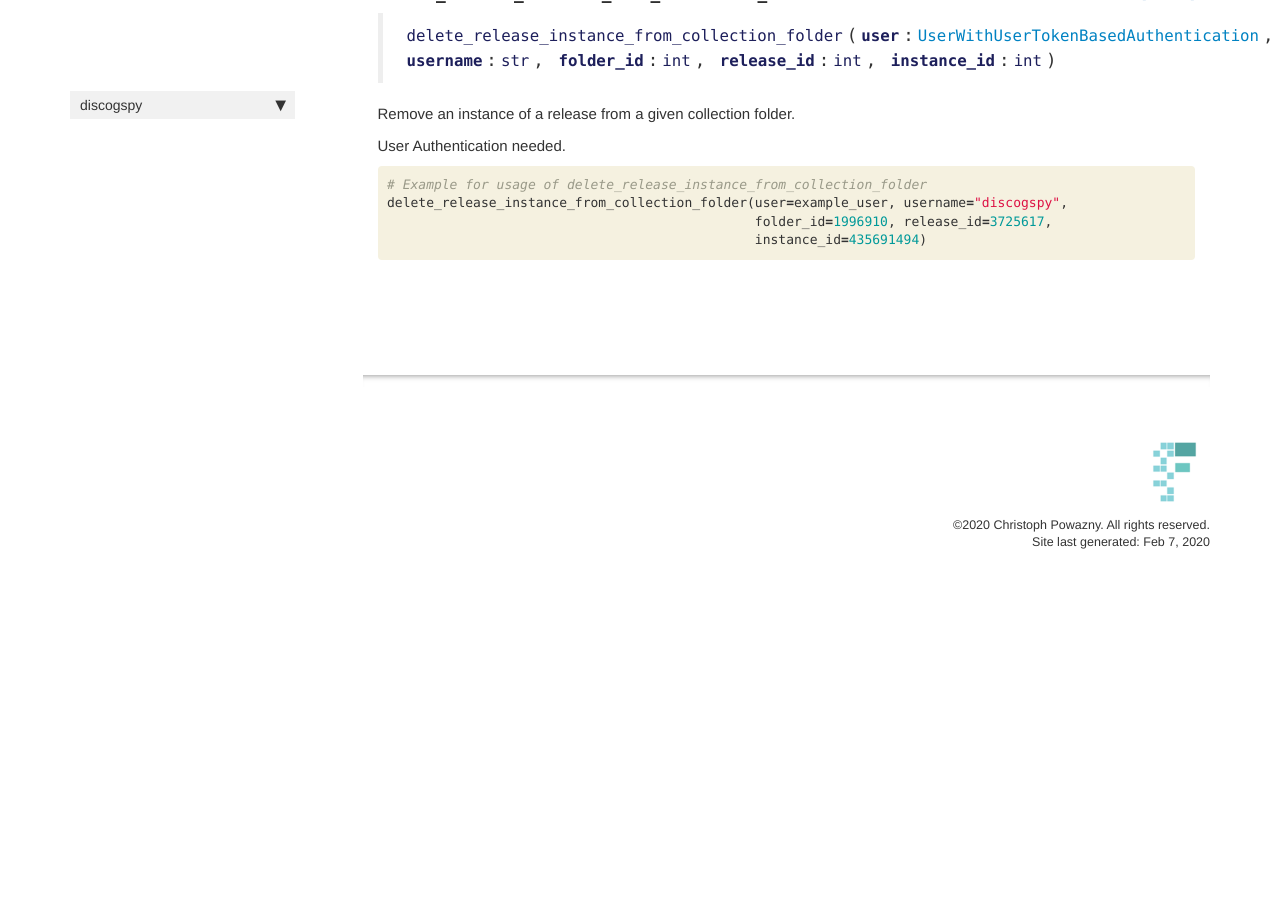
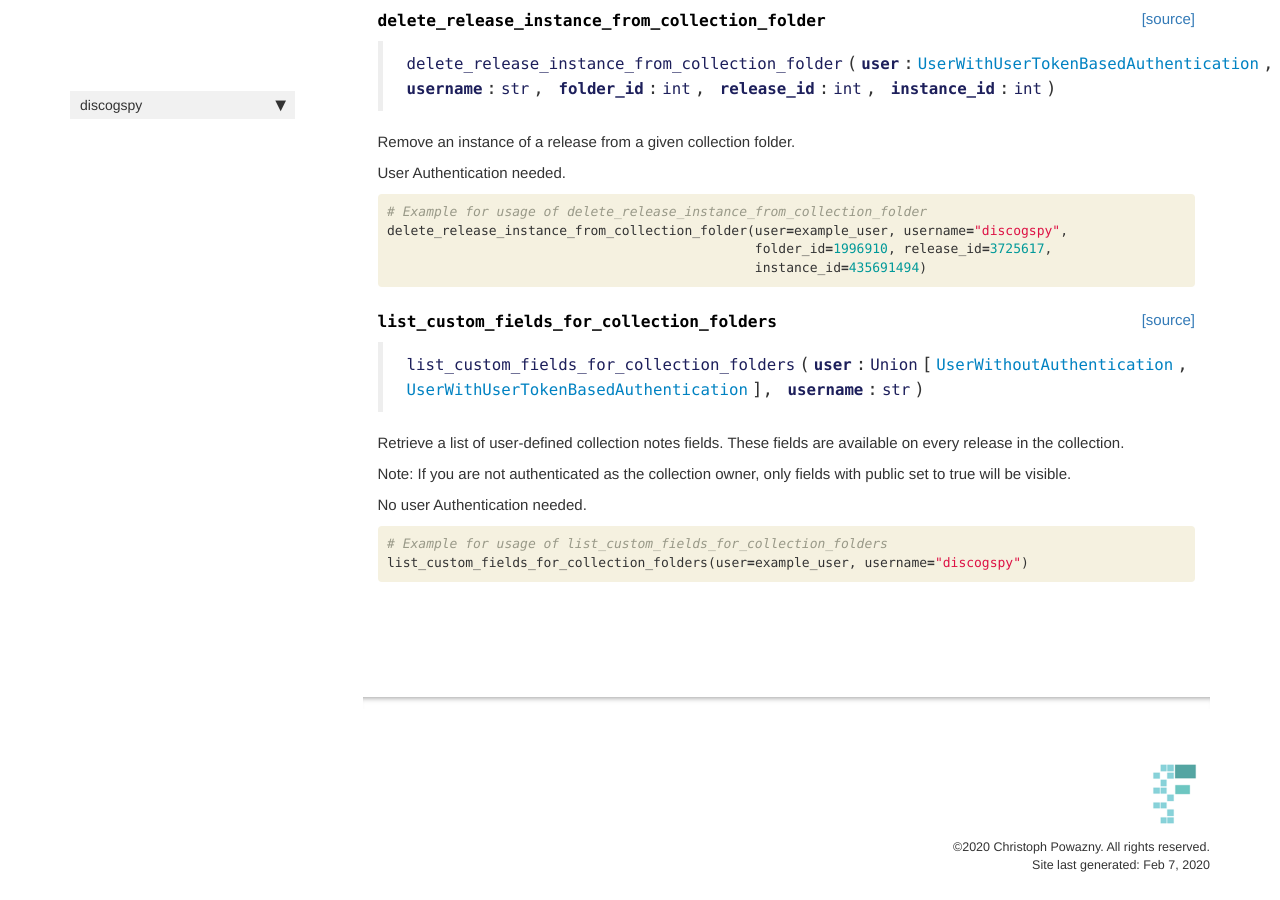
Before and after one commit to cpow-89/discogspy, a Jekyll site: the page built from docs/core.rq_collection.html, in a window 1280 px wide and 900 px high, scrolled down 3659 px. Built offline with Jekyll 4.4.1, drawn with Linux system fonts in a browser that asks for light colours; nearby versions of some CDN libraries; comment, search, counter and statistics services are not loaded; before the commit the page ends 4261 px from its top, so only the background shows below that; some of the changed text lies outside the part shown.

Commit message:
add list_custom_fields_for_collection_folders request

```diff
--- a/discogspy/_nbdev.py
+++ b/discogspy/_nbdev.py
@@ -75,7 +75,8 @@ index = {"BASE_URL": "00_core.constants.ipynb",
          "add_release_to_collection_folder": "06_core.rq_collection.ipynb",
          "move_release_to_another_collection_folder": "06_core.rq_collection.ipynb",
          "change_rating_of_release_in_collection_folder": "06_core.rq_collection.ipynb",
-         "delete_release_instance_from_collection_folder": "06_core.rq_collection.ipynb"}
+         "delete_release_instance_from_collection_folder": "06_core.rq_collection.ipynb",
+         "list_custom_fields_for_collection_folders": "06_core.rq_collection.ipynb"}
 
 modules = ["core/constants.py",
            "core/discogs_user.py",
--- a/docs/core.rq_collection.html
+++ b/docs/core.rq_collection.html
@@ -470,5 +470,47 @@ summary: "Core.rq_collection is a collection of function wrappers around the Dis
 </div>
 
 </div>
+<div class="cell border-box-sizing code_cell rendered">
+
+</div>
+<div class="cell border-box-sizing code_cell rendered">
+
+<div class="output_wrapper">
+<div class="output">
+
+<div class="output_area">
+
+
+<div class="output_markdown rendered_html output_subarea ">
+<h4 id="list_custom_fields_for_collection_folders" class="doc_header"><code>list_custom_fields_for_collection_folders</code><a href="https://github.com/cpow-89/discogspy/tree/master/discogspy/core/rq_collection.py#L272" class="source_link" style="float:right">[source]</a></h4><blockquote><p><code>list_custom_fields_for_collection_folders</code>(<strong><code>user</code></strong>:<code>Union</code>[<a href="/discogspy/core.discogs_user#UserWithoutAuthentication"><code>UserWithoutAuthentication</code></a>, <a href="/discogspy/core.discogs_user#UserWithUserTokenBasedAuthentication"><code>UserWithUserTokenBasedAuthentication</code></a>], <strong><code>username</code></strong>:<code>str</code>)</p>
+</blockquote>
+<p>Retrieve a list of user-defined collection notes fields.
+These fields are available on every release in the collection.</p>
+<p>Note: If you are not authenticated as the collection owner,
+      only fields with public set to true will be visible.</p>
+<p>No user Authentication needed.</p>
+
+</div>
+
+</div>
+
+</div>
+</div>
+
+</div>
+<div class="cell border-box-sizing code_cell rendered">
+<div class="input">
+
+<div class="inner_cell">
+    <div class="input_area">
+<div class=" highlight hl-ipython3"><pre><span></span><span class="c1"># Example for usage of list_custom_fields_for_collection_folders</span>
+<span class="n">list_custom_fields_for_collection_folders</span><span class="p">(</span><span class="n">user</span><span class="o">=</span><span class="n">example_user</span><span class="p">,</span> <span class="n">username</span><span class="o">=</span><span class="s2">&quot;discogspy&quot;</span><span class="p">)</span>
+</pre></div>
+
+    </div>
+</div>
+</div>
+
+</div>
     {% endraw %}
 </div>
```
Also changed, not shown: 2 other files.
